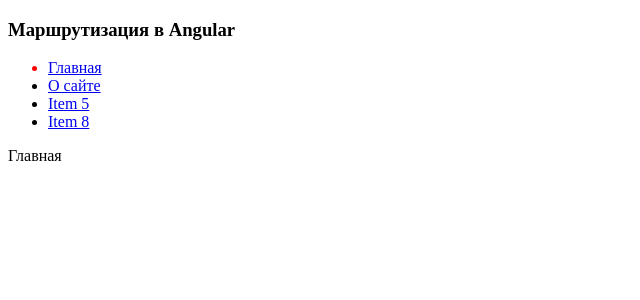
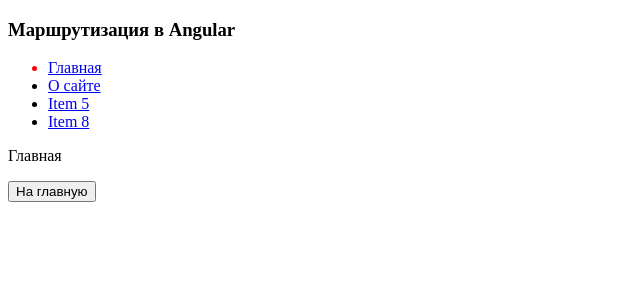
Before and after one commit to AhegaoMaybe/Zombikk, an Angular app in the folder my-app/: page / in a window 1280 px wide. Shown: the top 300 px of the page, without its empty margins (0-640 px from the left). Built offline with nearby package versions, Linux system fonts and the light colour scheme.

Commit message:
knopka na glavnuu

```diff
--- a/my-app/src/app/app.component.html
+++ b/my-app/src/app/app.component.html
@@ -15,4 +15,5 @@
         </li>
     </ul>
    <router-outlet></router-outlet>
+   <button (click)='goHome()'>На главную</button>
 </div>
--- a/my-app/src/app/app.component.ts
+++ b/my-app/src/app/app.component.ts
@@ -1,5 +1,5 @@
 import { Component } from '@angular/core';
-
+import { Router } from '@angular/router';
 @Component({
   selector: 'app-root',
   templateUrl: './app.component.html',
@@ -8,5 +8,8 @@
 export class AppComponent {
   name:string;
 
-
+  constructor(private route:Router){}
+  goHome(){
+    this.route.navigate([""])
+  }
 }
```
